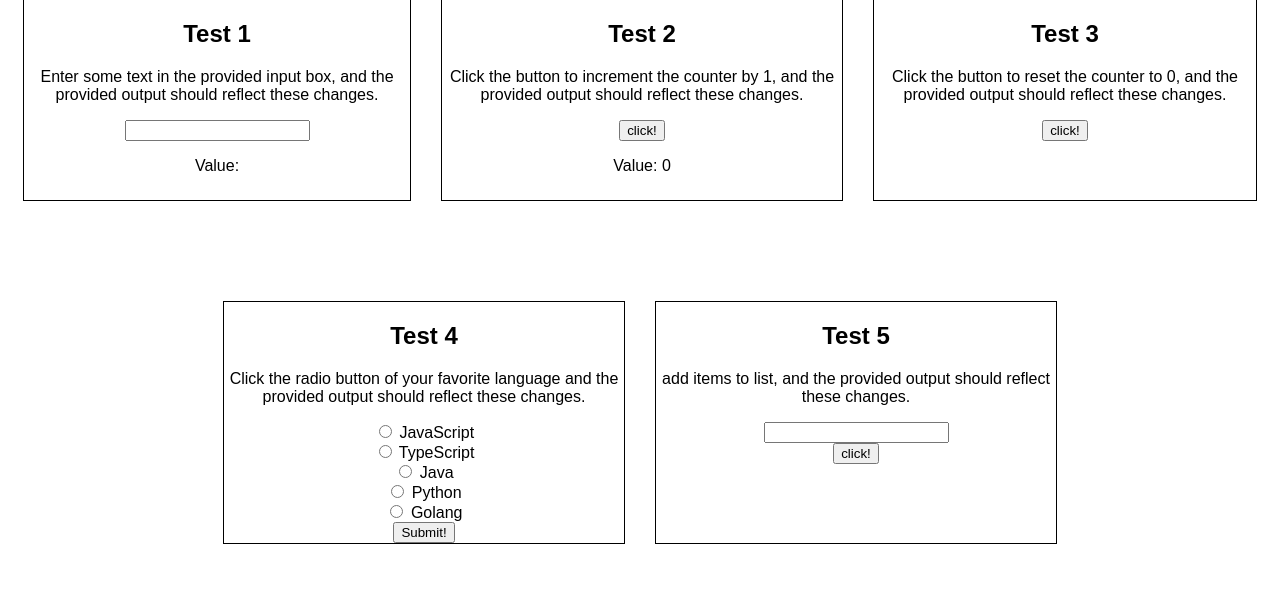
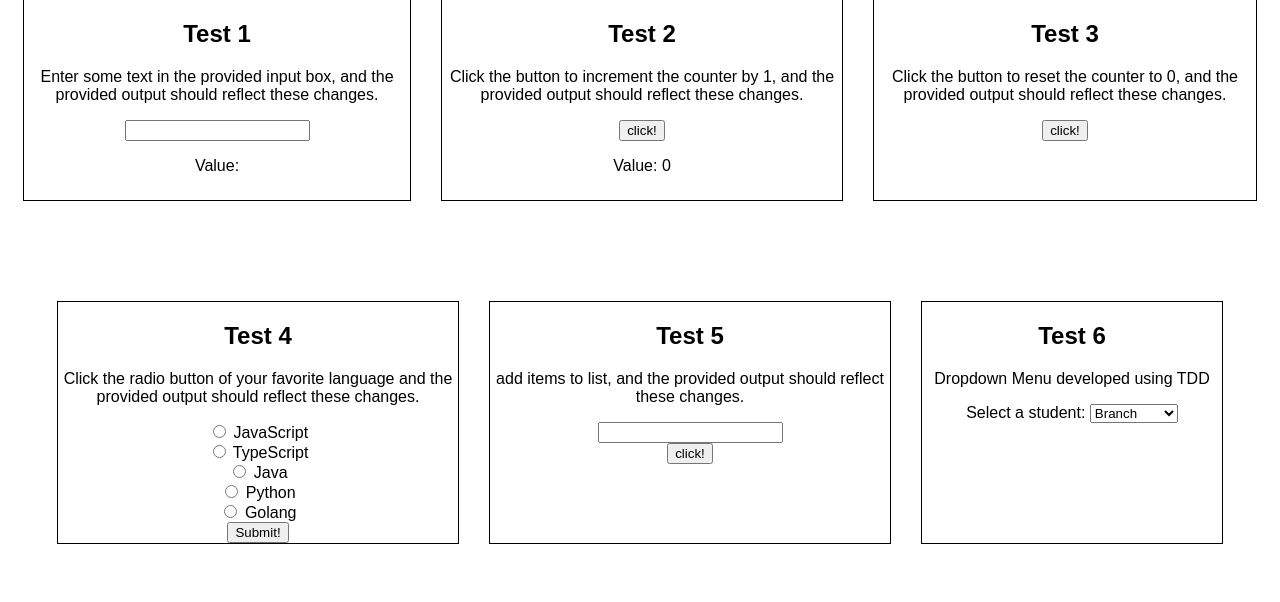
Before and after one commit to CSC-256-Group-Project-9/group-9-webapp, a Flask app: page /testing in a window 1280 px wide. Shown: the part 212-814 px from the top of the page. Run offline with Flask 3, Linux system fonts and the light colour scheme; some libraries are stand-ins or nearby versions.

Commit message:
TDD: dropdown menu

```diff
--- a/templates/testing.html
+++ b/templates/testing.html
@@ -53,6 +53,25 @@
             <button id="test5-button" onclick="test5()">click!</button>
             <p id="list-contents"></p>
         </div>
+        <div class="test test6">
+            <h2>Test 6</h2>
+            <p>Dropdown Menu developed using TDD</p>
+            <label for="students">Select a student:</label>
+
+            <select name="student" id="student">
+              <option value="branch">Branch</option>
+              <option value="cawlfield">Cawlfield</option>
+              <option value="epps">Epps</option>
+              <option value="henderson">Henderson</option>
+              <option value="leach">Leach</option>
+              <option value="slaczka">Slaczka</option>
+              <option value="smedberg">Semdberg</option>
+              <option value="walker">Walker</option>
+              <option value="west">West</option>
+            </select>
+        </div>
+
+
     </div>
     <script src="{{ url_for('static', filename='js/testing.js') }}"></script>
 {% endblock body %}
```
